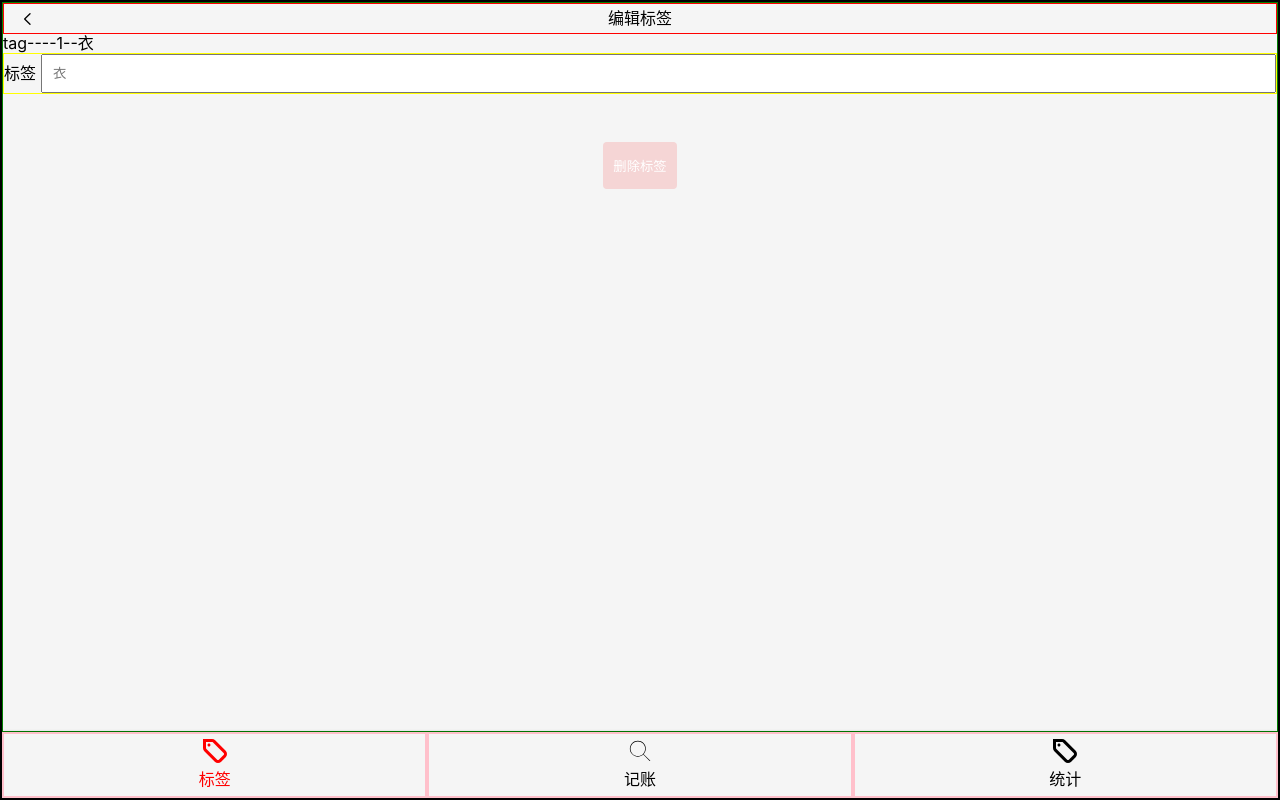
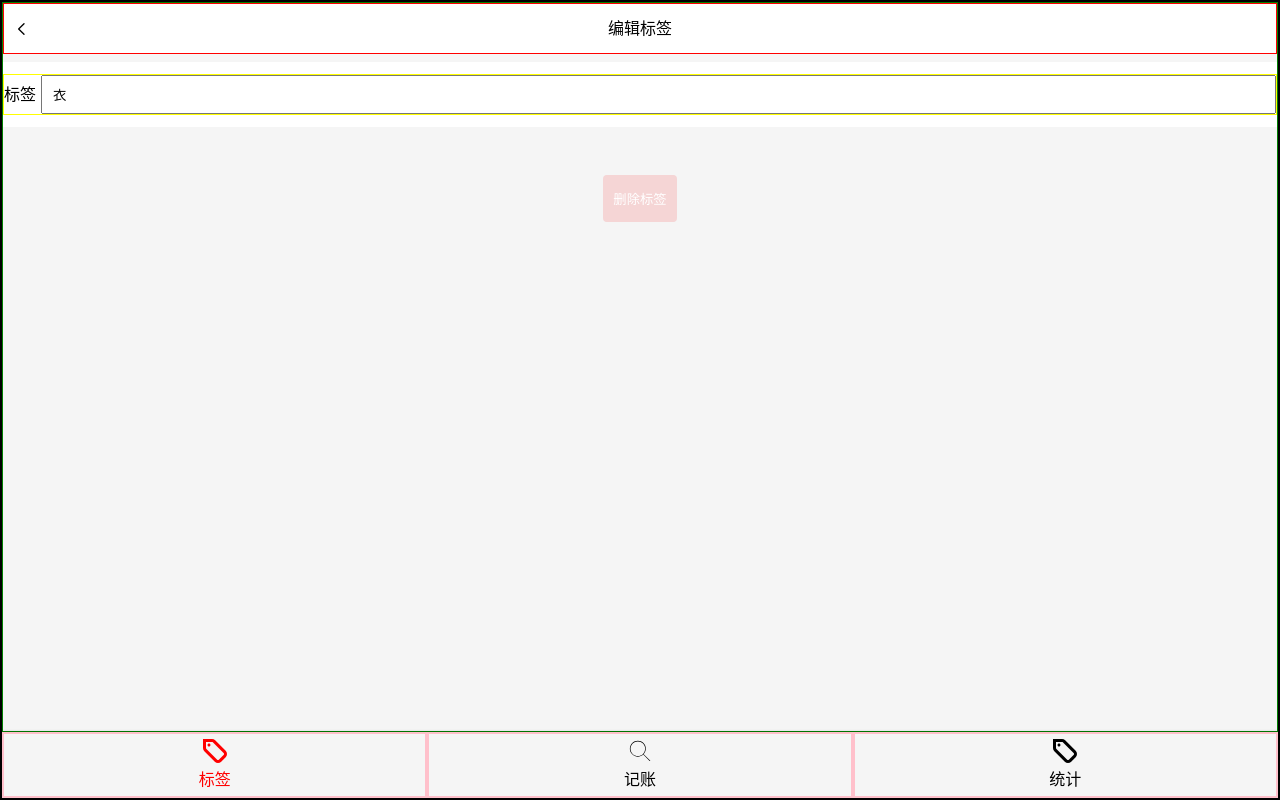
Before and after one commit to AngelaFangguyue/reactMoney, a React app: page /tags/1 in a window 1280 px wide. Built offline with nearby package versions, Linux system fonts and the light colour scheme.

Commit message:
tag的修改功能写好 接下来进行tag删除功能的编写

```diff
--- a/src/components/Button.js
+++ b/src/components/Button.js
@@ -1,4 +1,3 @@
-import React from "react";
 import styled from "styled-components";
 const Button = styled.button`
   border: none;
--- a/src/components/Center.js
+++ b/src/components/Center.js
@@ -1,4 +1,3 @@
-import React from "react";
 import styled from "styled-components";
 const Center = styled.div`
   display: flex;
@@ -8,6 +7,3 @@ const Center = styled.div`
 `;
 
 export default Center;
-const Space = styled.div`
-  margin-top: 16px;
-`;
--- a/src/components/Input.js
+++ b/src/components/Input.js
@@ -17,7 +17,12 @@ const Input = (props) => {
   return (
     <Label>
       <span>{props.label}</span>
-      <input type="text" placeholder={props.ph} />
+      <input
+        type="text"
+        placeholder={props.ph}
+        value={props.value1}
+        onChange={(e) => props.getValue(e.target.value)}
+      />
     </Label>
   );
 };
--- a/src/components/Space.js
+++ b/src/components/Space.js
@@ -1,4 +1,3 @@
-import React from "react";
 import styled from "styled-components";
 const Space = styled.div`
   margin-top: 16px;
--- a/src/useTags.js
+++ b/src/useTags.js
@@ -10,12 +10,33 @@ const defaultTags = [
 
 const useTags = () => {
   const [tags, setTags] = useState(defaultTags);
+  //const []
 
   const findTag = (id) => {
     return tags.filter((i) => i.id === id)[0];
   };
+
+  const findTagIndex = (tagId) => {
+    let index = -1;
+    for (let i = 0; i < tags.length; i++) {
+      if (tags[i].id === parseInt(tagId)) {
+        index = i;
+        break;
+      }
+    }
+    return index;
+  };
+
+  const updateTag = (tagId, newTagName) => {
+    let index = findTagIndex(tagId);
+    let updatedTag = JSON.parse(JSON.stringify(tags));
+    updatedTag.splice(index, 1, { id: tagId, name: newTagName });
+    console.log("updateTag:", updatedTag);
+    setTags(updatedTag);
+  };
+
   // return [tags, setTags, findTag];
-  return { tags, setTags, findTag };
+  return { tags, setTags, findTag, findTagIndex, updateTag };
 };
 
 export default useTags;
--- a/src/views/Tag.jsx
+++ b/src/views/Tag.jsx
@@ -14,28 +14,46 @@ import Input from "../components/Input.js";
 //   border: 1px solid red;
 // `;
 const TopBar = styled.div`
-  padding: 5px 16px;
+  padding: 15px 10px;
   border: 1px solid red;
   display: flex;
   justify-content: space-between;
   align-items: center;
+  background-color: white;
+`;
+const InputWrapper = styled.div`
+  margin-top: 8px;
+  padding: 12px 0;
+  background-color: white;
 `;
 
 const Tag = () => {
-  const { tagId } = useParams();
-  // const [tags, setTags, findTag] = useTags();
-  //   console.log(
-  //     "useTags()",
-  //     useTags(),
-  //     "tags:",
-  //     tags,
-  //     "setTags:",
-  //     setTags,
-  //     "findTag:",
-  //     findTag
-  //   );
-  const { findTag } = useTags();
-  const tag = findTag(parseInt(tagId));
+  let { tagId } = useParams();
+  tagId = parseInt(tagId);
+
+  // const { tags, setTags, findTag, findTagIndex, updateTag } = useTags();
+  const { findTag, updateTag } = useTags();
+
+  let tag = findTag(tagId);
+
+  // const v = (newTagName) => {
+  //   let index = findTagIndex(tagId);
+  //   let updatedTag = JSON.parse(JSON.stringify(tags));
+  //   updatedTag.splice(index, 1, { id: tagId, name: newTagName });
+  //   console.log("updatedTag:", updatedTag);
+  //   setTags(updatedTag);
+  //   //tag.name = newTagName;
+  //   console.log(tag.name);
+  //   tag = findTag(parseInt(tagId));
+  // };
+  //updateTag(tagId);
+
+  // const v = (newTagName) => {
+  //   console.log("newTagName:", newTagName);
+  //   console.log("tagId:", tagId);
+  //   updateTag(tagId, newTagName);
+  // };
+
   return (
     // <TagWrapper>
     //   <div>
@@ -48,10 +66,19 @@ const Tag = () => {
         <span>编辑标签</span>
         <Icon></Icon>
       </TopBar>
-      <div>
-        tag----{tag.id}--{tag.name}
-        <Input label="标签" ph={tag.name}></Input>
-      </div>
+      <InputWrapper>
+        {/* tag----{tag.id}--{tag.name} */}
+        <Input
+          label="标签"
+          ph={tag.id}
+          value1={tag.name}
+          getValue={(i) => {
+            // console.log("i:", i);
+            // v(i);
+            updateTag(tagId, i);
+          }}
+        ></Input>
+      </InputWrapper>
       <Center>
         <Space></Space>
         <Space></Space>
```
